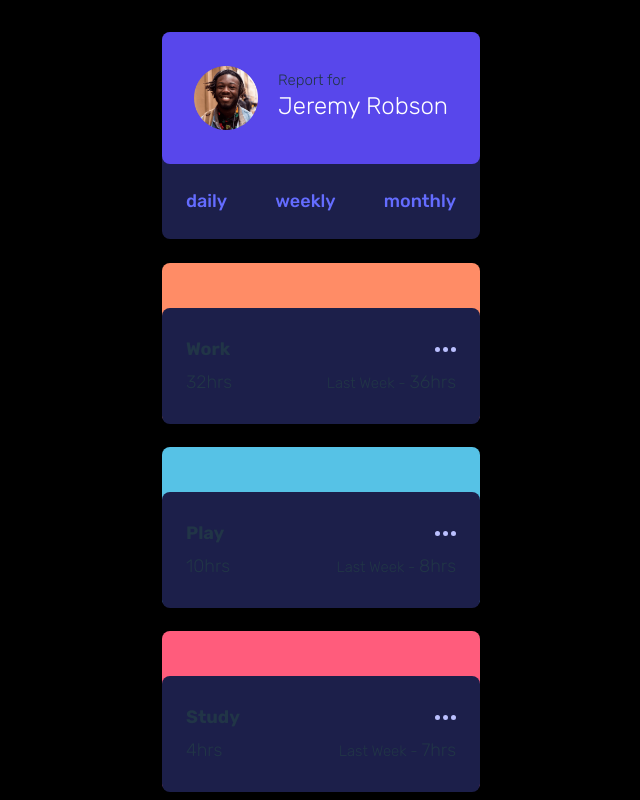
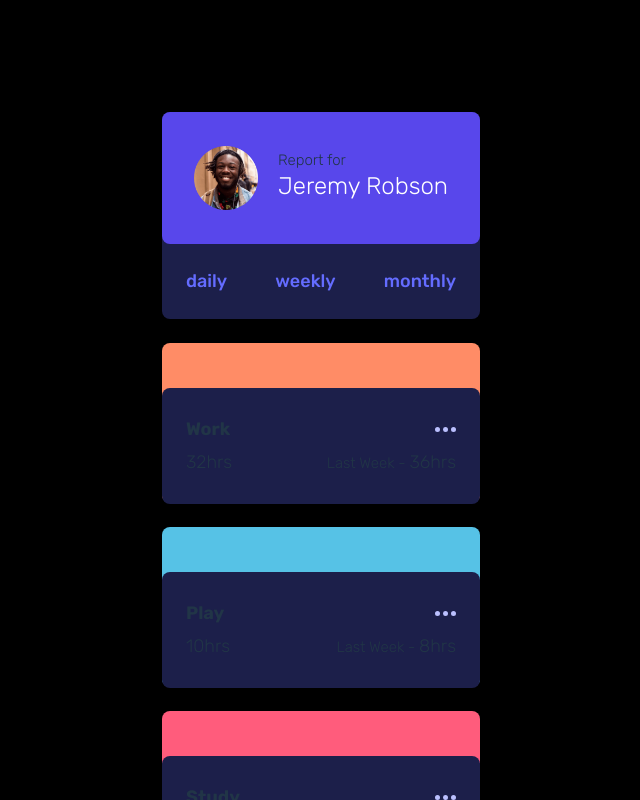
Before and after one commit to MitaliShah/time-tracking-dashboard, a React (Vite) app: page / in a window 1280 px wide. Shown: the top 800 px of the page, without its empty margins (319-959 px from the left). Built offline with nearby package versions, Linux system fonts and the light colour scheme.

Commit message:
aligned main vertically and horizontally

```diff
--- a/src/App.jsx
+++ b/src/App.jsx
@@ -28,4 +28,5 @@ const Main = styled.main`
   max-width: min-content;
   max-width: 23.438rem;
   font-size: 18px;
+  margin: 80px 24px;
 `;
--- a/src/GlobalStyles.js
+++ b/src/GlobalStyles.js
@@ -32,6 +32,9 @@ const GlobalStyles = createGlobalStyle`
         font-weight: 300;
         font-style: normal;
         background-color: hsl(0, 0%, 0%);
+        display: flex;
+        justify-content: center;
+        align-items: center;
     }
 
     :root{
```
